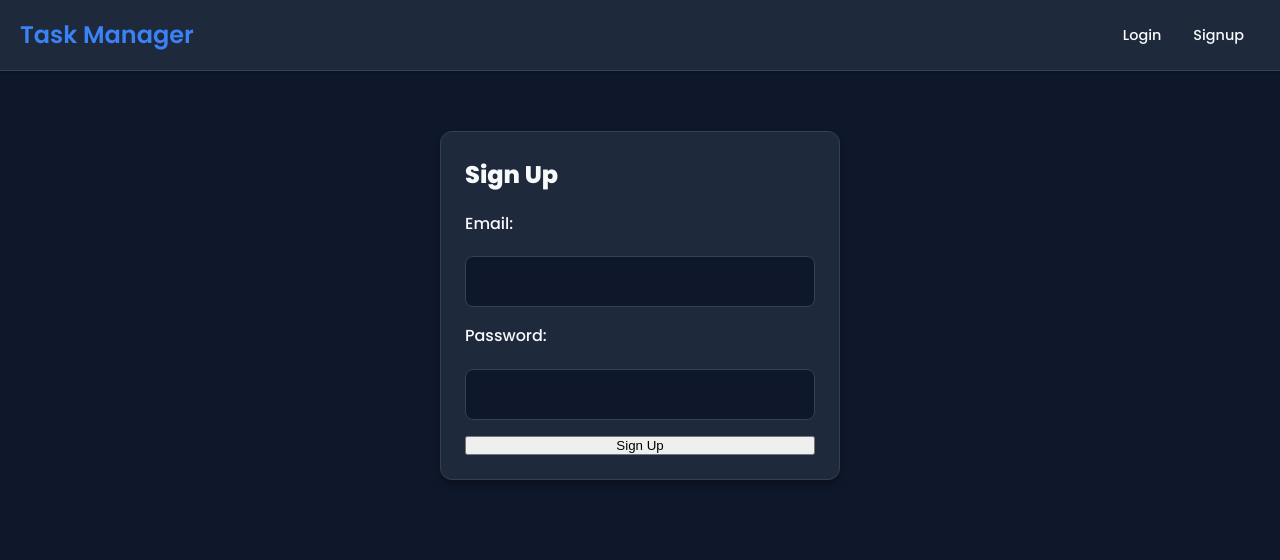
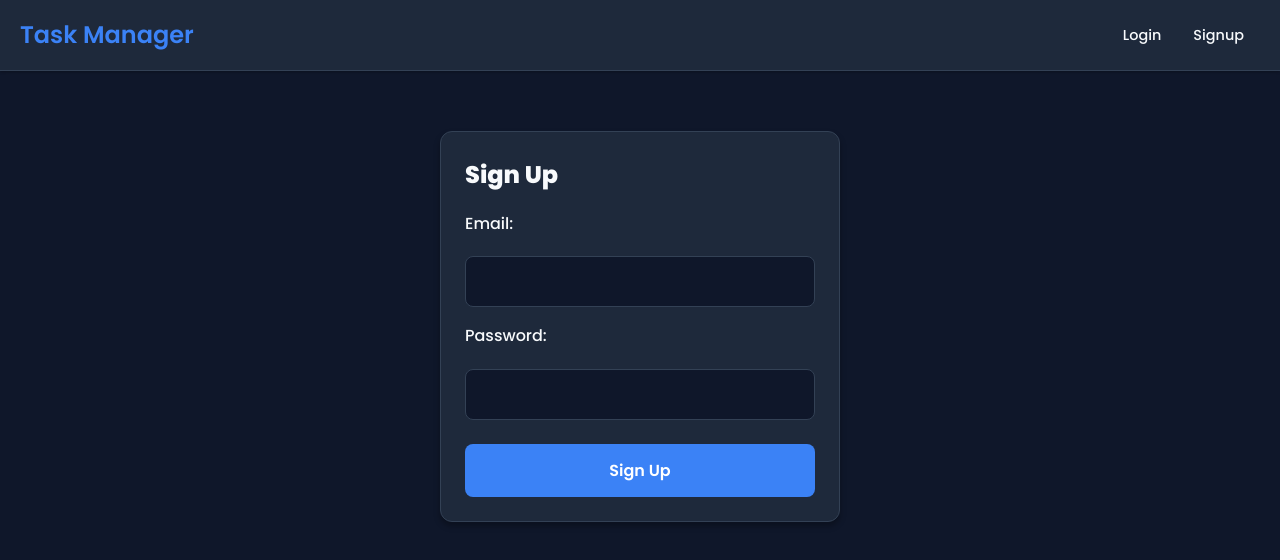
Before and after one commit to superansh55/Task-Manger-Todo-with-Authentication, a React (Vite) app in the folder frontend/: page /signup in a window 1280 px wide. Shown: the top 560 px of the page. Built offline with nearby package versions, Linux system fonts and the light colour scheme.

Commit message:
fixed signup button style

```diff
--- a/frontend/src/pages/Signup.jsx
+++ b/frontend/src/pages/Signup.jsx
@@ -24,7 +24,7 @@ const handleSubmit= async(e)=>{
             onChange={(e)=>setPassword(e.target.value)}
             value={password}
              />
-        <button>Sign Up</button>
+        <button type="submit">Sign Up</button>
             {error&& <div className="error">{error}</div>}
         </form>
     )
```
